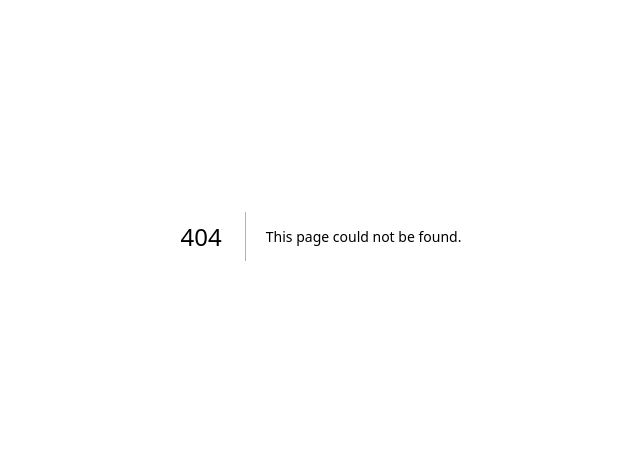
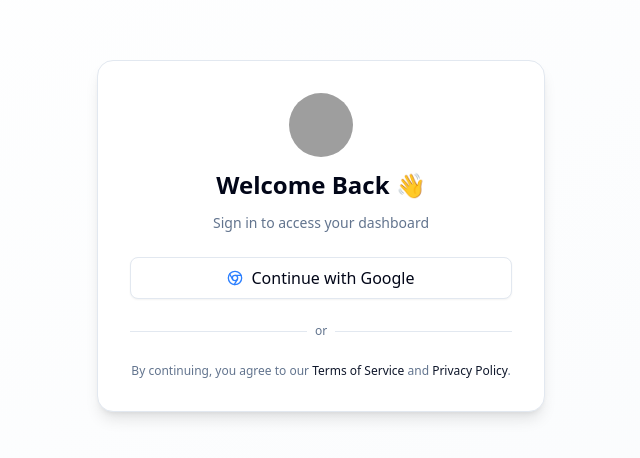
Before and after one commit to malaksaad38/digital-diary, a Next.js app: page /login in a window 1280 px wide. Before the commit this address had no page. Shown: the part 164-622 px from the top of the page, without its empty margins (319-959 px from the left). Built offline with nearby package versions, Linux system fonts and the light colour scheme; grey boxes are pictures that could not be loaded.

Commit message:
feat: add google login system + fix error

```diff
--- a/src/app/dashboard/page.tsx
+++ b/src/app/dashboard/page.tsx
@@ -16,7 +16,6 @@ export default function DashboardPage() {
           <BookOpen className="text-indigo-600 w-6 h-6" />
           <span className="font-semibold text-lg">DigitalDiary</span>
         </div>
-       <ButtonLogout />
       </nav>
 
       {/* ---------- HEADER ---------- */}
--- /dev/null
+++ b/src/app/login/page.tsx
@@ -0,0 +1,71 @@
+"use client";
+
+import { signIn } from "next-auth/react";
+import { Button } from "@/components/ui/button";
+import { motion } from "framer-motion";
+import Image from "next/image";
+import { Chrome } from "lucide-react";
+
+export default function LoginPage() {
+  const handleGoogleLogin = () =>
+    signIn("google", { callbackUrl: "/dashboard" });
+
+  return (
+    <div className="flex min-h-screen items-center justify-center bg-gradient-to-br from-background to-muted/40 px-4">
+      <motion.div
+        initial={{ opacity: 0, y: 25 }}
+        animate={{ opacity: 1, y: 0 }}
+        transition={{ duration: 0.5 }}
+        className="w-[50vw] max-w-md bg-card border border-border rounded-2xl shadow-lg p-8 text-center space-y-6"
+      >
+        {/* Logo */}
+        <div className="flex flex-col items-center space-y-3">
+          <div className="relative w-16 h-16">
+            <Image
+              src="/logo.png"
+              alt="App Logo"
+              fill
+              className="rounded-full object-cover"
+              priority
+            />
+          </div>
+          <h1 className="text-2xl font-semibold text-foreground">
+            Welcome Back 👋
+          </h1>
+          <p className="text-sm text-muted-foreground">
+            Sign in to access your dashboard
+          </p>
+        </div>
+
+        {/* Google Button */}
+        <Button
+          variant="outline"
+          onClick={handleGoogleLogin}
+          className="w-full flex items-center justify-center gap-2 py-5 text-base font-medium border-border hover:bg-accent hover:text-accent-foreground transition-all duration-200"
+        >
+          <Chrome className="w-5 h-5 text-blue-500" />
+          Continue with Google
+        </Button>
+
+        {/* Divider */}
+        <div className="flex items-center gap-2">
+          <div className="flex-grow h-px bg-border" />
+          <span className="text-xs text-muted-foreground">or</span>
+          <div className="flex-grow h-px bg-border" />
+        </div>
+
+        <p className="text-xs text-muted-foreground">
+          By continuing, you agree to our{" "}
+          <a href="/terms" className="text-primary hover:underline">
+            Terms of Service
+          </a>{" "}
+          and{" "}
+          <a href="/privacy" className="text-primary hover:underline">
+            Privacy Policy
+          </a>
+          .
+        </p>
+      </motion.div>
+    </div>
+  );
+}
--- a/src/components/ButtonLogin.tsx
+++ b/src/components/ButtonLogin.tsx
@@ -1,16 +1,20 @@
 "use client"
-import { signIn } from "next-auth/react";
+import {Button} from "@/components/ui/button";
+import Link from "next/link";
+import {LogInIcon} from "lucide-react";
 
 const ButtonLogin = () => {
   return (
-    <button
-      className={"px-6 py-3 rounded-lg bg-indigo-600 text-white font-medium hover:bg-indigo-700 transition-all shadow-lg hover:shadow-xl"}
-      onClick={() => {
-        signIn(undefined, { callbackUrl: "/dashboard" });
-      }}
-    >
-      Login
-    </button>
+
+    <Link href={"/login"}>
+      <Button
+      size="lg"
+      >
+        <LogInIcon/>
+        LogIn
+      </Button>
+    </Link>
+
   );
 
 };
--- a/src/components/ButtonLogout.tsx
+++ b/src/components/ButtonLogout.tsx
@@ -1,17 +1,21 @@
 "use client";
 
 import { signOut } from "next-auth/react";
+import {Button} from "@/components/ui/button";
+import {LogOutIcon} from "lucide-react";
 
 const ButtonLogout = () => {
   return (
-    <button
-      className="px-6 py-3 rounded-lg bg-indigo-600 text-white font-medium hover:bg-indigo-700 transition-all shadow-lg hover:shadow-xl"
-      onClick={() => {
-        signOut();
-      }}
-    >
-      Logout
-    </button>
+      <Button
+        size="sm"
+        onClick={() => {
+          signOut();
+        }}
+      >
+        <LogOutIcon/>
+        Logout
+      </Button>
+
   );
 };
 
```
